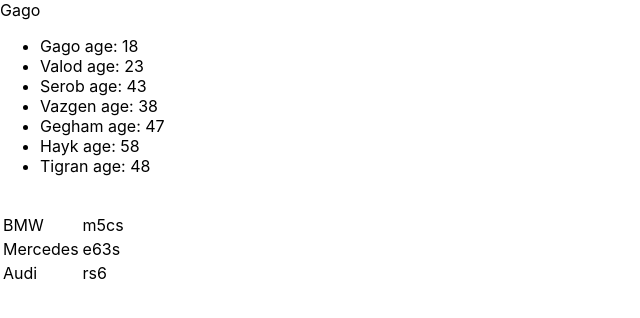
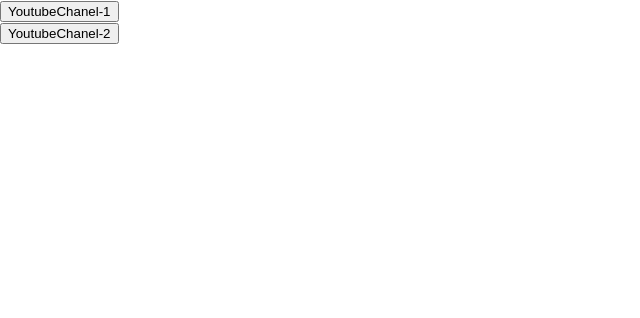
Before and after one commit to AramZakaryan/microtasks-s1-igor, a React (Create React App) app: page / in a window 1280 px wide. Shown: the top 318 px of the page, without its empty margins (0-640 px from the left). Built offline with nearby package versions, Linux system fonts and the light colour scheme.

Commit message:
Result of 01-Sprint, Week-1 (Button)

```diff
--- a/src/App.tsx
+++ b/src/App.tsx
@@ -5,17 +5,28 @@
 import {Body} from "./site/Body";
 import {Footer} from "./site/Footer";
 import {NewComponent} from "./LessonSprint01Week01Map/NewComponent";
+import {LessonButton} from "./LessonSprint01Week01Button/LessonButton";
+import {Button} from "./LessonSprint01Week01Button/Button";
 
 function App() {
-  let studentsList = [
-    {id:1, name:"Gago", age: 18},
-    {id:2, name:"Valod", age: 23},
-    {id:3, name:"Serob", age: 43},
-    {id:4, name:"Vazgen", age: 38},
-    {id:5, name:"Gegham", age: 47},
-    {id:6, name:"Hayk", age: 58},
-    {id:7, name:"Tigran", age: 48}
-  ]
+    // let studentsList = [
+    //   {id:1, name:"Gago", age: 18},
+    //   {id:2, name:"Valod", age: 23},
+    //   {id:3, name:"Serob", age: 43},
+    //   {id:4, name:"Vazgen", age: 38},
+    //   {id:5, name:"Gegham", age: 47},
+    //   {id:6, name:"Hayk", age: 58},
+    //   {id:7, name:"Tigran", age: 48}
+    // ]
+
+    // Lesson: 01-Sprint, Week-1, Button
+    const buttonFoo = (subscriber: string, age: number, address: string) => { // Step 01
+        console.log("You've pushed btn1.",
+            " I'm " + subscriber + ". ",
+            "And I'm " + age + " years old. ",
+            "I live in " + address)
+    }
+
 
     return (<>
         {/*Lesson: 01-Sprint, Week-1, Components*/}
@@ -24,8 +35,12 @@
         {/*<Footer titleForFooter={"This is FooterTitle"}/>*/}
 
         {/*Lesson: 01-Sprint, Week-1, Map*/}
-    <NewComponent students={studentsList}/>
+        {/*<NewComponent students={studentsList}/>*/}
 
+        {/*Lesson: 01-Sprint, Week-1, Button*/}
+        {/*<LessonButton/>*/}
+        <Button name={"YoutubeChanel-1"} callback={() => buttonFoo("Vasya", 18, "Minsk")}/> {/*Step 02*/}
+        <Button name={"YoutubeChanel-2"} callback={() => buttonFoo("Ivan", 34, "Yerevan")}/>
     </>)
 }
 
--- /dev/null
+++ b/src/LessonSprint01Week01Button/Button.tsx
@@ -0,0 +1,17 @@
+import React from "react";
+
+type ButtonPropsType = {
+    name: string
+    callback: () => void
+}
+
+
+export const Button: React.FC<ButtonPropsType> = (props) => {
+    // const onClickHandler = () => {
+    //   props.callback() /*Step 03*/
+    // }
+    return (<div>
+        {/*<button onClick={onClickHandler}>{props.name}</button> /!*Step 04*!/*/}
+        <button onClick={()=>props.callback()}>{props.name}</button> {/*Step 04*/}
+    </div>)
+}
--- /dev/null
+++ b/src/LessonSprint01Week01Button/LessonButton.tsx
@@ -0,0 +1,34 @@
+import React, {MouseEvent} from "react";
+
+export const LessonButton = () => {
+
+    const onClickHandler = (name: string) => {
+        console.log("Hello", name)
+    }
+
+    const foo1 =()=>{
+        console.log("I am const", 200)
+    }
+
+    const foo2 =(num:number)=>{
+        console.log("I am var", num)
+
+    }
+    return (<div>
+        <button onClick={foo1}>1</button>
+        <button onClick={()=>foo2(300)}>2</button>
+        <br/>
+        <br/>
+        <button onClick={() =>
+            onClickHandler("Vasya")
+        }>MyYoutubeChanel-1
+        </button>
+        <button onClick={() =>
+            onClickHandler("Ivan")
+        }>MyYoutubeChanel-2
+        </button>
+
+
+
+    </div>)
+}
```
Lines whose indentation alone changed are shown as unchanged.
